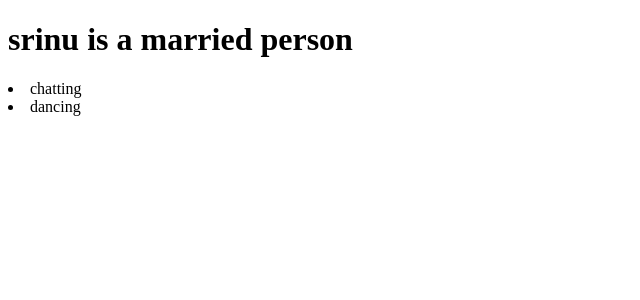
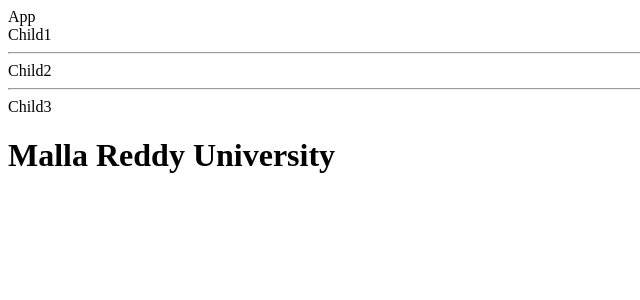
Before and after one commit to srinija1111/react-training, a React (Create React App) app: page / in a window 1280 px wide. Shown: the top 300 px of the page, without its empty margins (0-640 px from the left). Built offline with nearby package versions, Linux system fonts and the light colour scheme.

Commit message:
pushing files to repository

```diff
--- a/src/App.js
+++ b/src/App.js
@@ -6,6 +6,10 @@
 // import Sidebar2 from './Sidebar2'
 // import Footer from './Footer'
 // const App = () => {
+import React from "react";
+import PropChildEx from "./PropChildEx";
+import SubChild from "./SubChild";
+import Child1 from "./Child1";
 
 //  return (
 //     <div className="App">
@@ -21,13 +25,13 @@
 // }
 
 // export default App;
-import React, {Component} from 'react'
-import CBCPropsEx from './CBCPropsEx'
-import FBCPropEx from './FBCPropEx'
-export default class App extends Component {
-  render(){
-    return (
-      <div>
+// import React, {Component} from 'react'
+// import CBCPropsEx from './CBCPropsEx'
+// import FBCPropEx from './FBCPropEx'
+// export default class App extends Component {
+//   render(){
+//     return (
+//       <div>
         {/* <CBCPropsEx
         username="srinija"
         age={19}
@@ -35,12 +39,32 @@
         address={{city:"hitech", area:"madhapur"}}
         sendFun={function(){alert("iofhi")}}
         /> */}
-        <FBCPropEx
-        username="srinu"
-        isMarried={true}
-        hobbies={["chatting","dancing"]}
-        />
-      </div>
-    )
-  }
-}
+      //   <FBCPropEx
+      //   username="srinu"
+      //   isMarried={true}
+      //   hobbies={["chatting","dancing"]}
+      //   />
+      // </div>
+//     )
+//   }
+// }
+// import React from "react";
+// import PropChildEx from "./PropChildEx";
+// import SubChild from "./SubChild";
+// import Child1 from "./Child1";
+
+const App = () => {
+  return (
+    <div>
+      App
+      {/*App
+      <PropChildEx num={1000}>
+        <h1>this is data coming from props children</h1>
+        <SubChild />
+      </PropChildEx>*/}
+      <Child1 university="Malla Reddy University" />
+    </div>
+  );
+};
+
+export default App;
--- a/src/Child1.jsx
+++ b/src/Child1.jsx
@@ -0,0 +1,15 @@
+import React from "react";
+import Child2 from "./Child2";
+
+const Child1 = (props) => {
+  console.log(props);
+  return (
+    <div>
+      Child1
+      <hr />
+      <Child2 university={props.university} />
+    </div>
+  );
+};
+
+export default Child1;
--- a/src/Child2.jsx
+++ b/src/Child2.jsx
@@ -0,0 +1,14 @@
+import React from "react";
+import Child3 from "./Child3";
+
+const Child2 = (props) => {
+  return (
+    <div>
+      Child2
+      <hr />
+      <Child3 university={props.university} />
+    </div>
+  );
+};
+
+export default Child2;
--- a/src/Child3.jsx
+++ b/src/Child3.jsx
@@ -0,0 +1,13 @@
+import React from "react";
+
+const Child3 = (props) => {
+  console.log(props);
+  return (
+    <div>
+      Child3
+      <h1>{props.university}</h1>
+    </div>
+  );
+};
+
+export default Child3;
--- a/src/PropChildEx.jsx
+++ b/src/PropChildEx.jsx
@@ -0,0 +1,14 @@
+import React from "react";
+
+const PropChildEx = (props) => {
+  console.log(props);
+  return (
+    <div>
+      PropChildEx
+      <h1>{props.num}</h1>
+      {props.children}
+    </div>
+  );
+};
+
+export default PropChildEx;
```
